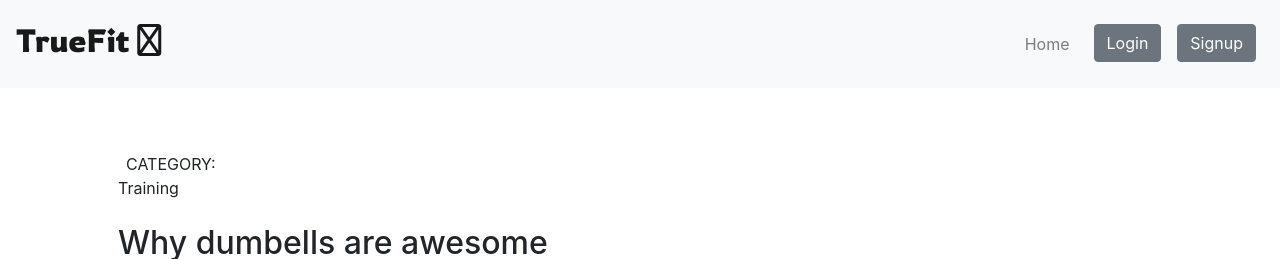
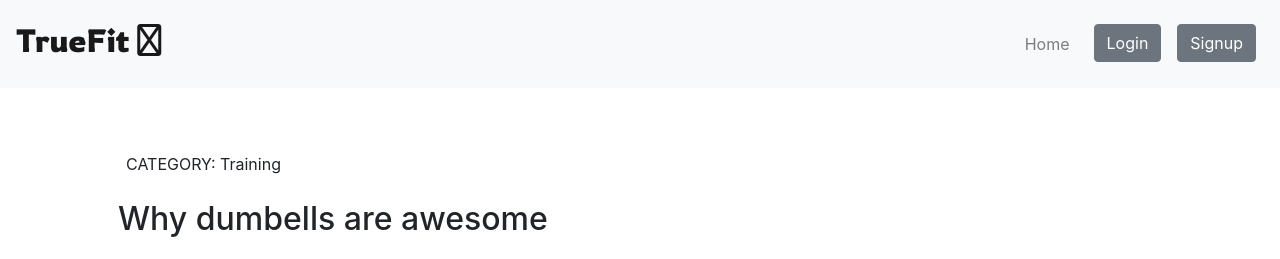
Before and after one commit to yoesk8/project-4-fitnessblog, a Django app: a page that uses articles/templates/articles/article_detail.html in a window 1280 px wide. Shown: the top 259 px of the page. Run offline with Django 4.2, Linux system fonts and the light colour scheme; data comes from the database, SQL or seed files in the repository; some libraries are stand-ins or nearby versions.

Commit message:
Added paragraph to hero image

```diff
--- a/articles/templates/articles/article_detail.html
+++ b/articles/templates/articles/article_detail.html
@@ -5,8 +5,7 @@
 <div class="container px-5  mx-auto">
     <div class="flex flex-wrap">
       <div class="flex flex-col items-start">
-        <span class="inline-block py-1 px-2 rounded bg-indigo-50 text-indigo-500 text-xs font-medium tracking-widest">CATEGORY:</span>
-        <p>{{ article.category }}</p>
+        <span class="inline-block py-1 px-2 rounded bg-indigo-50 text-indigo-500 text-xs font-medium tracking-widest">CATEGORY: {{ article.category }}</span>
         <h2 class="sm:text-3xl text-2xl title-font font-medium text-white-900 mt-4 mb-4">{{ article.title }}</h2>
         <img class="img-fluid" src="{{ article.thumb.url }}" alt="">
         <p class="leading-relaxed mb-8">{{ article.body }}</p>
@@ -51,8 +50,6 @@
                  {% endif %}
                  <hr>
                  <h3><a href="{% url 'articles:list' %}"> Home </a></h3>
-
-
               </div>
             </div>
           </div>
--- a/articles/templates/articles/article_list.html
+++ b/articles/templates/articles/article_list.html
@@ -9,7 +9,7 @@
       <img class="d-block w-100 opacity-50" src="{% static 'media/boxed-water-is-better-zQNDCje06VM-unsplash.jpg' %}" alt="First slide">
       <div class="carousel-caption text-left d-none d-md-block">
         <h1 class="display-1 font-weight-bold text-orange">Welcome to TrueFit!</h1>
-        <p>Here you will find tons of free info on training and nutrition</p>
+        <p>Whether you're a beginner or a seasoned pro, our blog is here to inspire and motivate you to become the best version of yourself. Join our community of fitness enthusiasts and let's reach new levels of health and wellness together!</p>
       </div>
     </div>
   </div>
```
